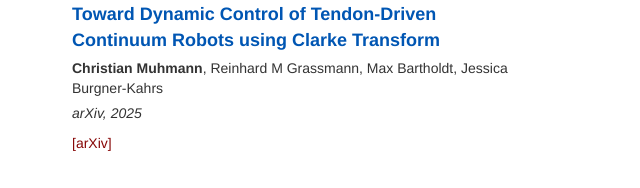
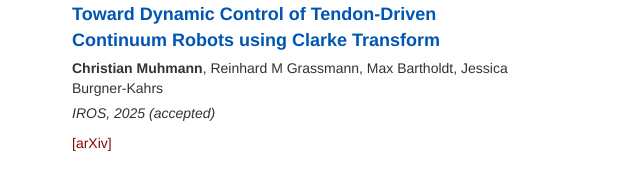
Before and after one commit to christianmuhmann/christianmuhmann.github.io, a plain HTML site: page index.html in a window 1280 px wide. Shown: the part 612-800 px from the top of the page, 288-928 px from the left. Drawn offline with nearby package versions, Linux system fonts and the light colour scheme.

Commit message:
update IROS 2025 publication

```diff
--- a/index.html
+++ b/index.html
@@ -127,7 +127,7 @@
                     <p style="margin: 5px 0;">
                       <strong>Christian Muhmann</strong>, Reinhard M Grassmann, Max Bartholdt, Jessica Burgner-Kahrs
                     </p>
-                    <p><i>arXiv, 2025</i></p>
+                    <p><i>IROS, 2025 (accepted)</i></p>
                     <div>
                       <a href="https://arxiv.org/abs/2503.20693" style="font-size: 14px; color: #880808; text-decoration: none; margin-right: 10px;">[arXiv]</a>
                     </div>
```
Also changed, not shown: 2 other files.
